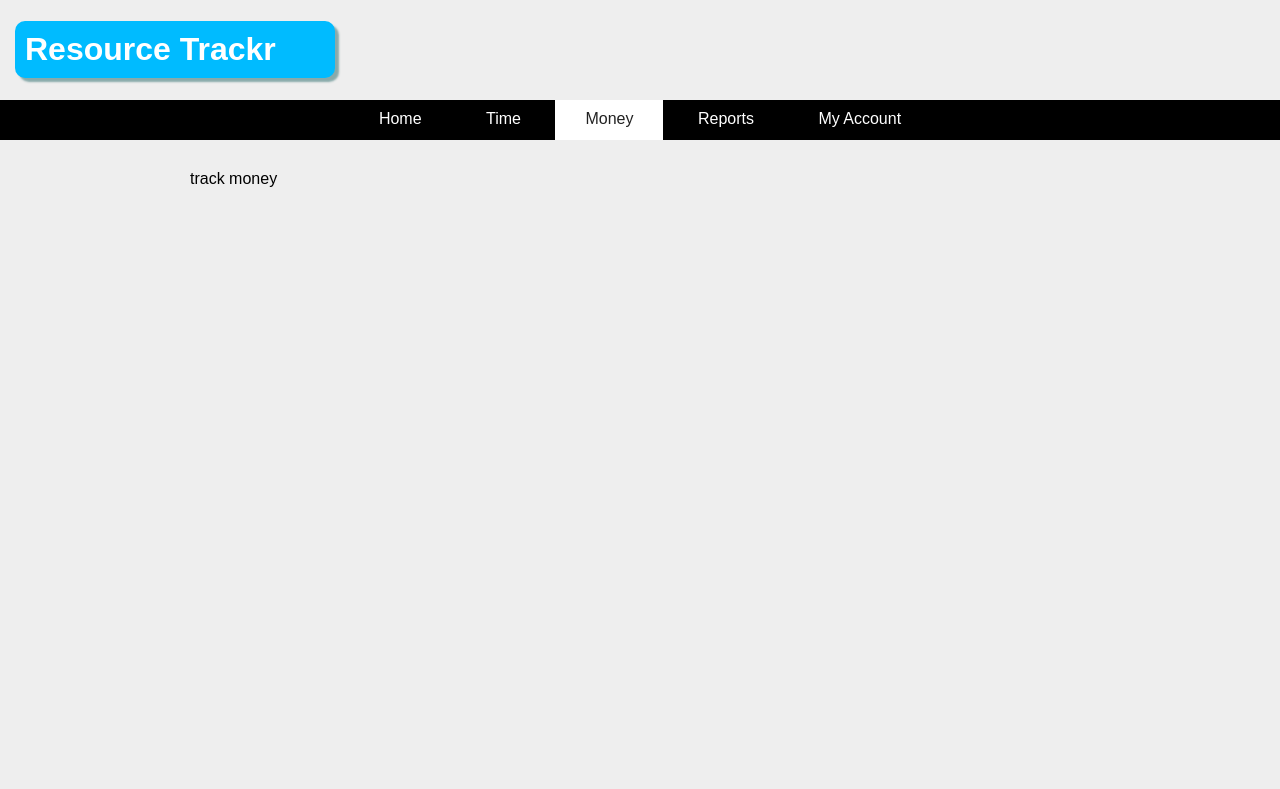
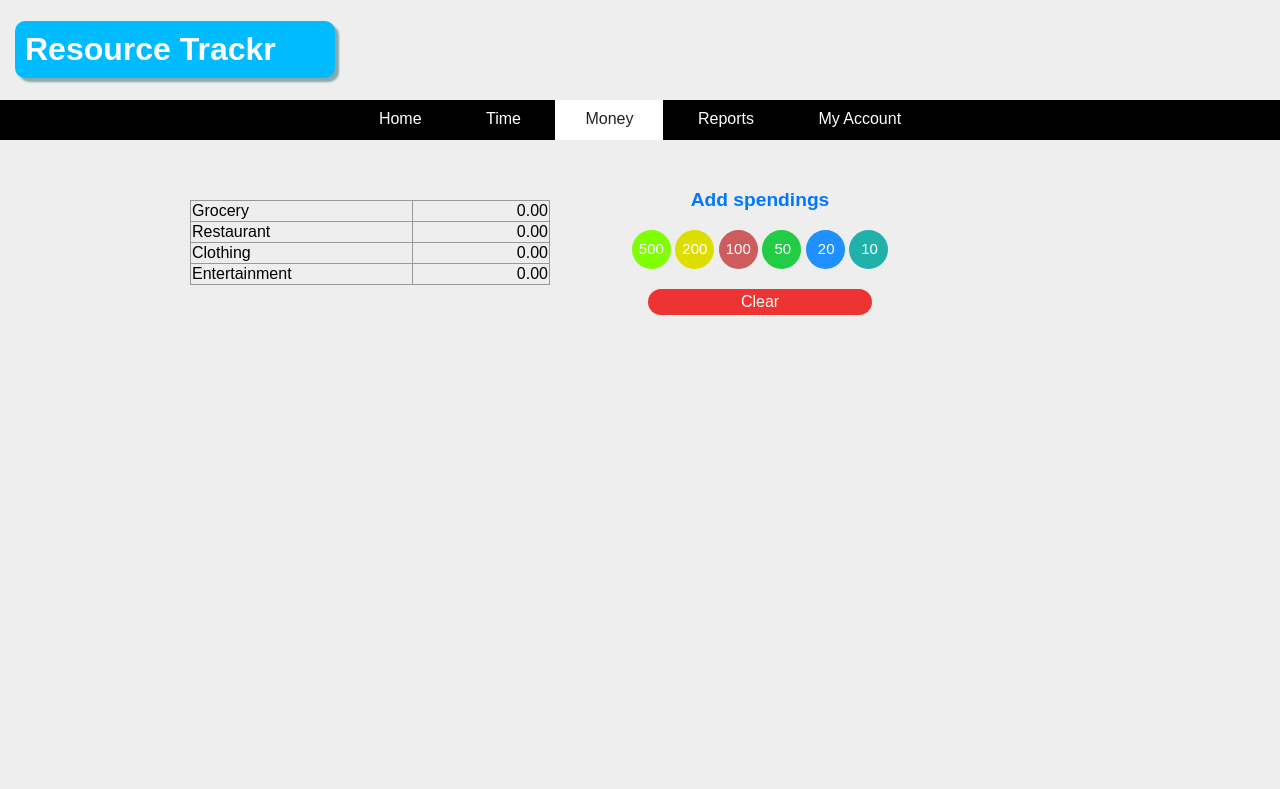
Before and after one commit to zetway/trackr, a PHP site: page /money.php in a window 1280 px wide. Shown: the top 789 px of the page. Run offline with PHP 8.4, Linux system fonts and the light colour scheme.

Commit message:
added some time functionality, added money functionality

```diff
--- a/css/colors.css
+++ b/css/colors.css
@@ -41,3 +41,46 @@ body{
 .switch li.active div:first-child, .switch li:hover div:first-child{
 	background: #0bf;
 }
+
+
+table.tbl-money tbody tr td{
+	border: #999 1px solid;
+}
+table.tbl-money tbody tr:hover, table.tbl-money tbody tr.active{
+	background: #3af;
+	color: #fff;
+}
+
+.red{
+	background-color: #e33;
+}
+.red:hover{
+	background-color: #e00;
+}
+.green{
+	background-color: #2c4;
+}
+.green:hover{
+	background-color: #0c0;
+}
+
+.yellow{
+	background-color: #dd0;
+}
+.yellow:hover{
+	background-color: #ee3;
+}
+
+.Chartreuse {
+	background-color: Chartreuse;
+}
+.DodgerBlue {
+	background-color: DodgerBlue;
+}
+.LightSeaGreen {
+	background-color: LightSeaGreen;
+}
+
+.IndianRed{
+	background-color: IndianRed;
+}
--- a/css/styles.css
+++ b/css/styles.css
@@ -1,3 +1,22 @@
+body{
+	font-family: Arial, Helvetica, sans-serif;
+	margin: 0 0 0 0;
+}
+
+.float-left{
+	float: left;
+}
+.float-right{
+	float: right;
+}
+.clear{
+	clear: both;
+}
+h3{
+	color: #07f;
+	font-size: 1.2em;
+	padding: 0;
+}
 .content{
 	min-height: 590px;
 	margin: 0 auto;
@@ -9,10 +28,6 @@
 }
 
 
-body{
-	font-family: Arial, Helvetica, sans-serif;
-	margin: 0 0 0 0;
-}
 
 
 
@@ -82,3 +97,60 @@ body{
 	padding: 5px;
 	font-size: 18px;
 }
+
+table.tbl-money{
+	width: 40%;
+	min-width: 300px;
+	margin-top: 30px;
+	border-collapse: collapse;
+}
+
+table.tbl-money tbody tr td:nth-child(2n){
+	text-align: right;
+	min-width: 60px;
+}
+
+.plus-buttons{
+	width: 40%;
+	min-width: 250px;
+	padding-left: 30px;
+	text-align: center;
+}
+
+.p-buttons-container{
+
+	padding-bottom: 20px;
+}
+
+.p-btn-3{
+	border-radius: 40px;
+	display: inline-block;
+	padding-top: 10px;
+	padding-left: 0px;
+	width: 39px;
+	height: 29px;
+	font-size: 15px;
+	color: #fff;
+	cursor: pointer;
+}
+
+
+.p-btn-2{
+	border-radius: 40px;
+	display: inline-block;
+	padding-top: 10px;
+	padding-left: 2px;
+	width: 37px;
+	height: 29px;
+	font-size: 15px;
+	color: #fff;
+	cursor: pointer;
+}
+.p-btn-text{
+	border-radius:22px;
+	color:#fff;
+	cursor:pointer;
+	width: 60%;
+	padding: 4px 4px;
+	margin: 0 auto;
+}
--- a/money.php
+++ b/money.php
@@ -12,7 +12,44 @@
 				<?php require('partials/navigation.php'); ?>
 			</header>
 			<section class="content">
-				track money
+
+				<table class="tbl-money float-left">
+					<tbody>
+						<tr data-category="Grocery">
+							<td>Grocery</td>
+							<td>0.00</td>
+						</tr>
+						<tr data-category="Restaurant">
+							<td>Restaurant</td>
+							<td>0.00</td>
+						</tr>
+						<tr data-category="Clothing">
+							<td>Clothing</td>
+							<td>0.00</td>
+						</tr>
+						<tr data-category="Entertainment">
+							<td>Entertainment</td>
+							<td>0.00</td>
+						</tr>
+					<tbody>
+				</table>
+				<div class="plus-buttons float-left">
+
+					<h3>Add spendings</h3>
+					<div class="p-buttons-container">
+						<div class="p-btn-3 Chartreuse">500</div>
+						<div class="p-btn-3 yellow">200</div>
+						<div class="p-btn-3 IndianRed">100</div>
+						<div class="p-btn-2 green">50</div>
+						<div class="p-btn-2 DodgerBlue">20</div>
+						<div class="p-btn-2 LightSeaGreen">10</div>
+					</div>
+					<div id="clear-money" class="p-btn-text red">
+						Clear
+					</div>
+				</div>
+				<div class="clear"></div>
+
 			</section>
 			<footer>
 				<?php require('partials/navigation.php'); ?>
@@ -20,8 +57,28 @@
 		</div>
 	</div>
 	<script type="text/javascript">
+		AppState = {};
 	    $(window).load(function(){
 	      $(".money").addClass("active");
+	      $("table.tbl-money tbody tr").on("click", function(evt){
+	      	//console.log($(evt.target).parent());
+	      	$("table.tbl-money tbody tr").removeClass("active");
+	      	var tr = $(evt.target).parent();
+	      	tr.addClass("active");
+	      	AppState.activeCat = tr.attr("data-category");
+	      });
+	      $(".p-btn-2,.p-btn-3").on("click", function(evt){
+	      	if (typeof AppState.activeCat === undefined){ return};
+		  	var delta = $(evt.target).html();
+		  	var target = $("[data-category="+AppState.activeCat+"]").children().next();
+		  	var val = 100 * Math.floor(target.html());
+		  	val += delta * 100;
+		  	target.html((val/100) + ".00");
+	      });
+	      $("#clear-money").on("click", function(evt){
+	      	var target = $("[data-category="+AppState.activeCat+"]").children().next();
+	      	target.html("0.00");
+	      });
 	    });
   </script>
 </body>
```
Also changed, not shown: time.php (+25 -7 lines).
